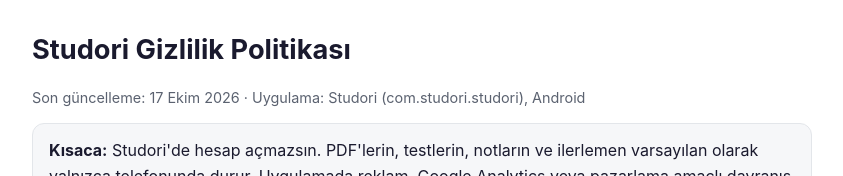
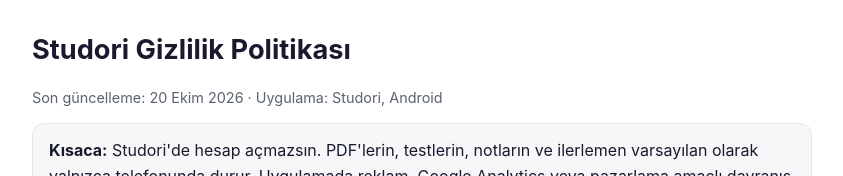
Before and after one commit to velostar007/studori-legal, a plain HTML site: page index.html in a window 1280 px wide. Shown: the top 176 px of the page, without its empty margins (218-1061 px from the left). Drawn offline with Linux system fonts and the light colour scheme.

Commit message:
Update published privacy policy

```diff
--- a/index.html
+++ b/index.html
@@ -25,7 +25,7 @@
 <main>
 
 <h1>Studori Gizlilik Politikası</h1>
-<p class="meta">Son güncelleme: 17 Ekim 2026 &middot; Uygulama: Studori (com.studori.studori), Android</p>
+<p class="meta">Son güncelleme: 20 Ekim 2026 &middot; Uygulama: Studori, Android</p>
 
 <div class="card">
   <strong>Kısaca:</strong> Studori'de hesap açmazsın. PDF'lerin, testlerin, notların ve
```
